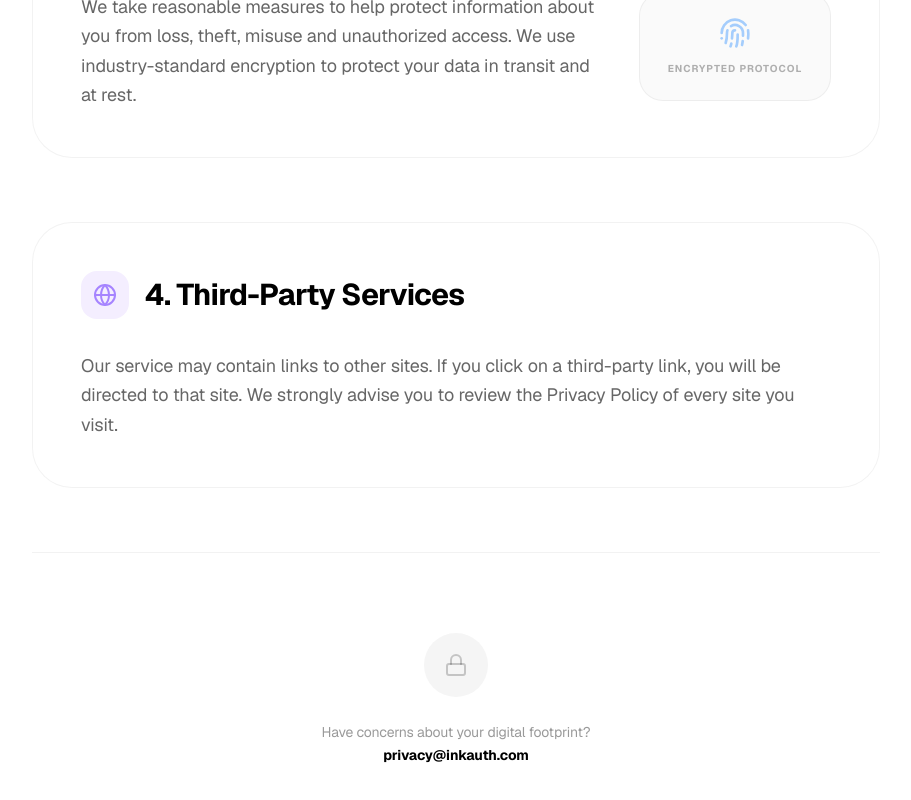
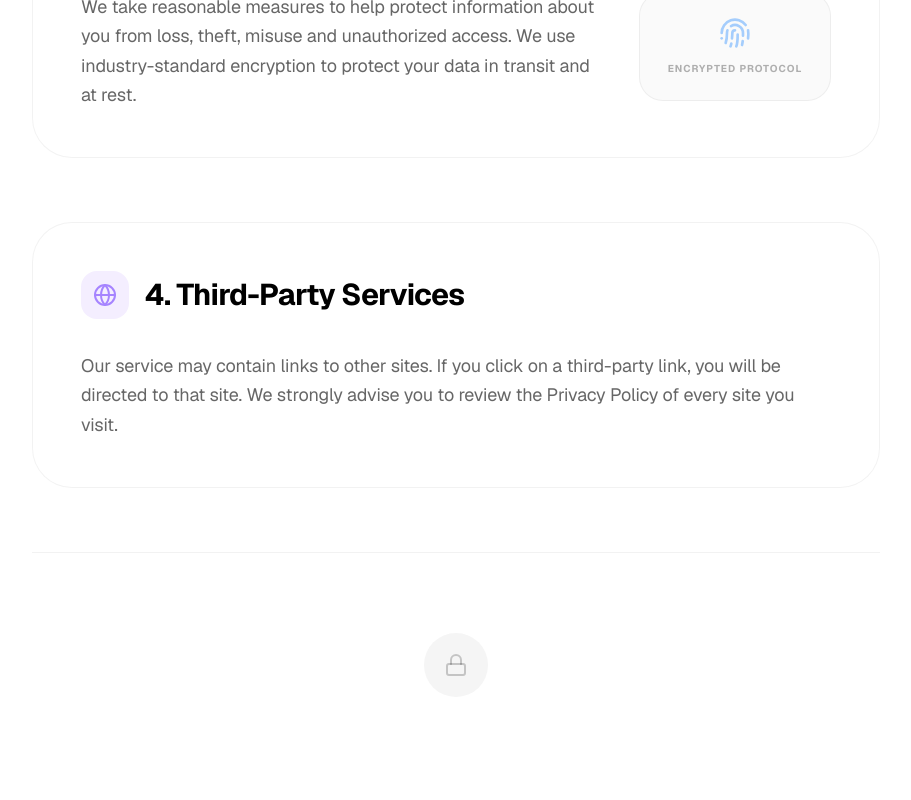
Before and after one commit to saikatscse2024-cyber/InkAuth-test, a Next.js app: page /privacy in a window 1280 px wide. Shown: the part 1548-2348 px from the top of the page, without its empty margins (184-1095 px from the left). Built offline with nearby package versions, Linux system fonts and the light colour scheme.

Commit message:
Fixed share

```diff
--- a/app/privacy/page.tsx
+++ b/app/privacy/page.tsx
@@ -108,10 +108,10 @@ export default function PrivacyPage() {
             <div className="w-16 h-16 bg-accent rounded-full flex items-center justify-center mb-6">
               <Lock className="w-6 h-6 text-foreground/20" />
             </div>
-            <p className="text-foreground/40 text-sm max-w-sm leading-relaxed">
+            {/* <p className="text-foreground/40 text-sm max-w-sm leading-relaxed">
               Have concerns about your digital footprint? <br />
               <Link href="mailto:privacy@inkauth.com" className="text-foreground font-bold hover:underline transition-all">privacy@inkauth.com</Link>
-            </p>
+            </p> */}
           </div>
         </div>
       </div>
--- a/app/terms/page.tsx
+++ b/app/terms/page.tsx
@@ -104,10 +104,10 @@ export default function TermsPage() {
             <div className="w-16 h-16 bg-accent rounded-full flex items-center justify-center mb-6">
               <Scale className="w-6 h-6 text-foreground/20" />
             </div>
-            <p className="text-foreground/40 text-sm max-w-sm leading-relaxed">
+            {/* <p className="text-foreground/40 text-sm max-w-sm leading-relaxed">
               Questions about our legal framework? <br />
               <Link href="mailto:support@inkauth.com" className="text-foreground font-bold hover:underline transition-all">support@inkauth.com</Link>
-            </p>
+            </p> */}
           </div>
         </div>
       </div>
```
